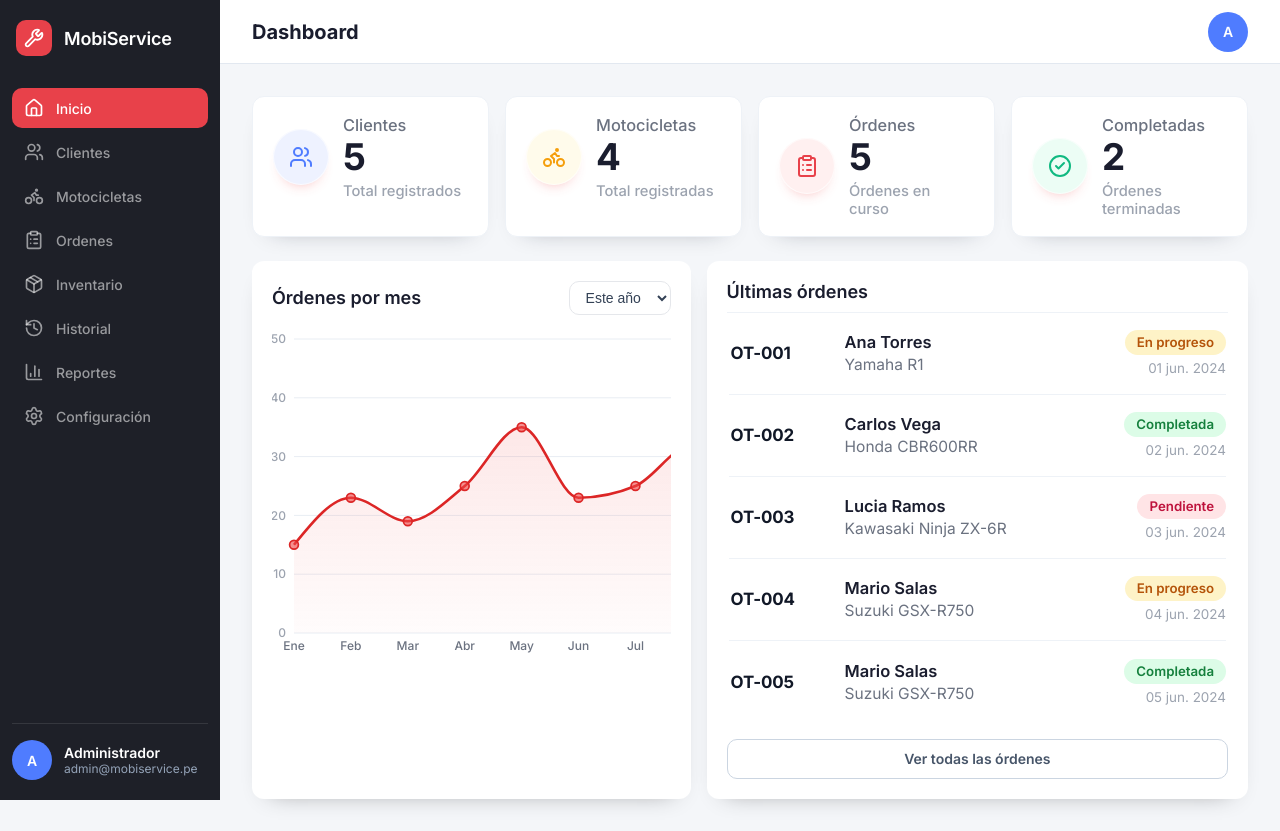
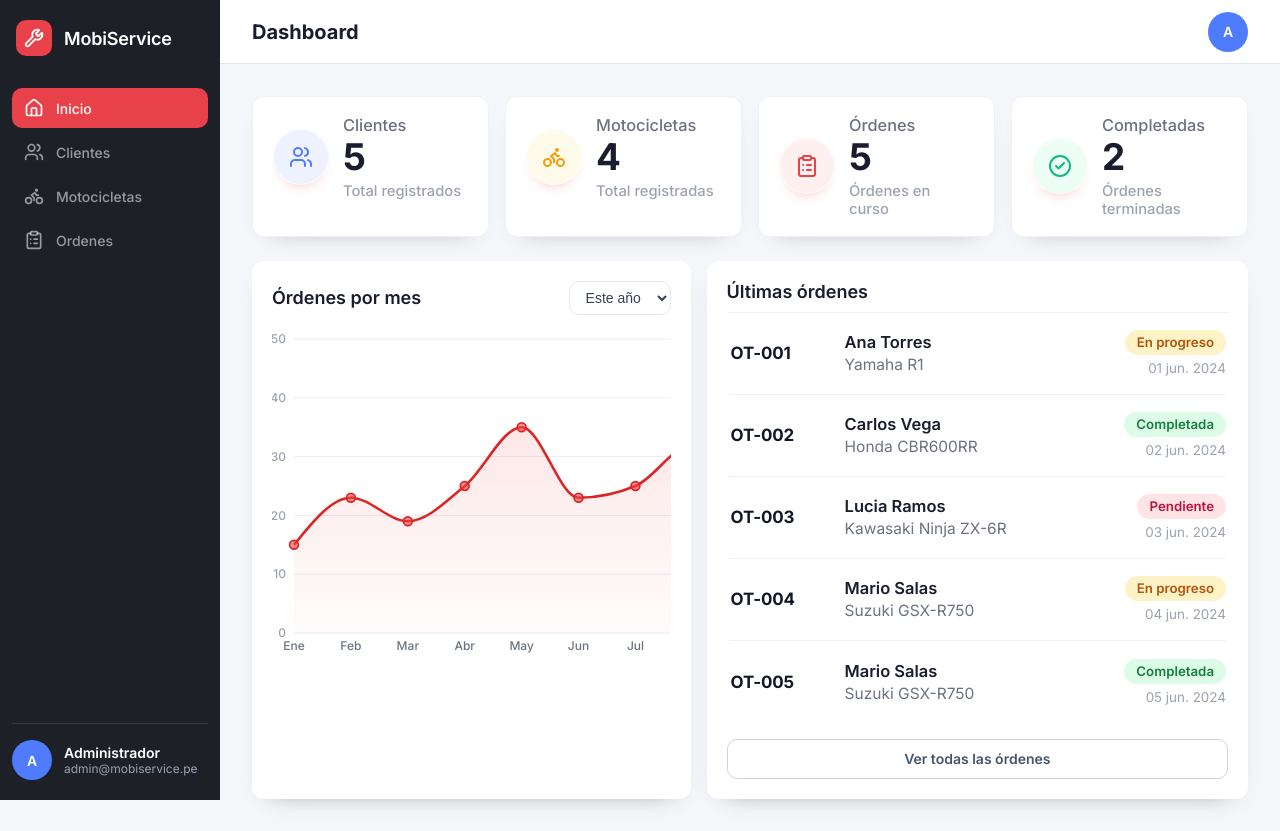
Before and after one commit to st478gtx/app-mantenimiento-motocicleta, a React (Vite) app: page / in a window 1280 px wide. Built offline with nearby package versions, Linux system fonts and the light colour scheme.

Commit message:
fix navegacion

```diff
--- a/src/layouts/BaseLayout.jsx
+++ b/src/layouts/BaseLayout.jsx
@@ -36,30 +36,6 @@ const navItems = [
     label: 'Ordenes',
     title: 'Ordenes',
     icon: <ClipboardList className="base-layout__icon" />
-  },
-  {
-    path: '/inventario',
-    label: 'Inventario',
-    title: 'Inventario',
-    icon: <Package className="base-layout__icon" />
-  },
-  {
-    path: '/historial',
-    label: 'Historial',
-    title: 'Historial',
-    icon: <History className="base-layout__icon" />
-  },
-  {
-    path: '/reportes',
-    label: 'Reportes',
-    title: 'Reportes',
-    icon: <BarChart3 className="base-layout__icon" />
-  },
-  {
-    path: '/configuracion',
-    label: 'Configuración',
-    title: 'Configuración',
-    icon: <Settings className="base-layout__icon" />
   }
 ]
 
```
Also changed, not shown: 1 other file (tests, documents, lock files or other folders).
